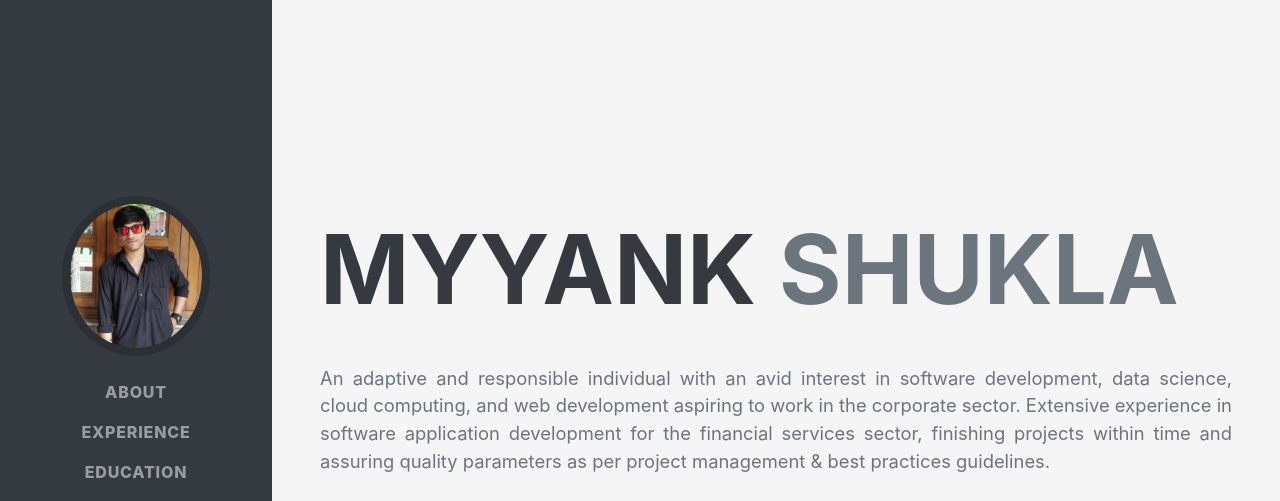
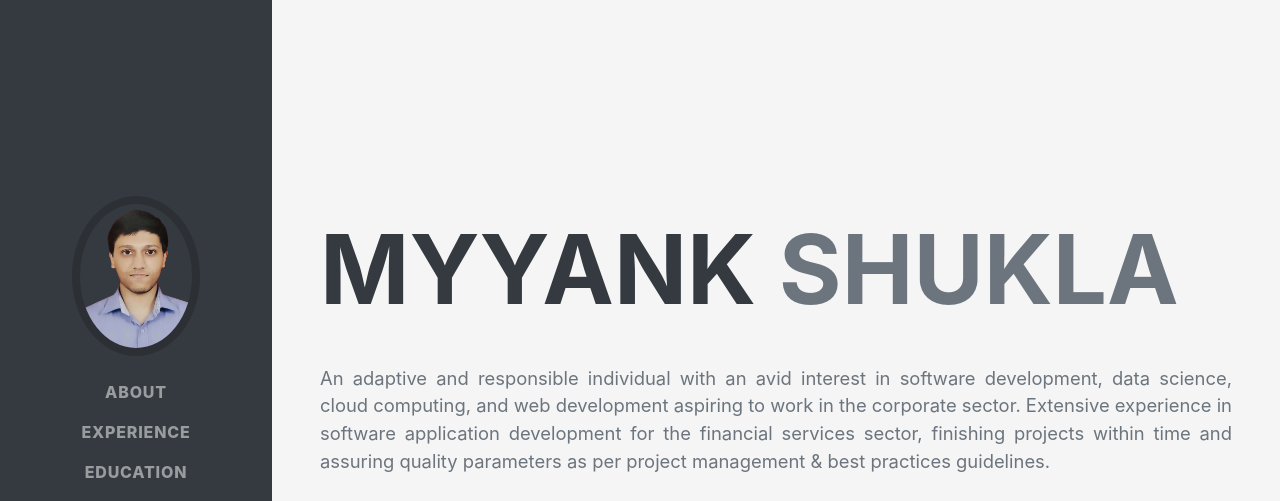
Before and after one commit to Myyank/Website, a plain HTML site: page index.html in a window 1280 px wide. Shown: the top 501 px of the page. Drawn offline with nearby package versions, Linux system fonts and the light colour scheme; a web font is replaced by a local one.

Commit message:
Update index.html

```diff
--- a/index.html
+++ b/index.html
@@ -25,7 +25,7 @@
         <nav class="navbar navbar-expand-lg navbar-dark bg-dark fixed-top" id="sideNav">
             <a class="navbar-brand js-scroll-trigger" href="#page-top">
                 <span class="d-block d-lg-none"></span>
-                <span class="d-none d-lg-block"><img class="img-fluid img-profile rounded-circle mx-auto mb-2" src="assets/img/pic.png" alt="" /></span>
+                <span class="d-none d-lg-block"><img class="img-fluid img-profile rounded-circle mx-auto mb-2" src="assets/img/Profile_pic.png" alt="" /></span>
             </a>
             <button class="navbar-toggler" type="button" data-toggle="collapse" data-target="#navbarSupportedContent" aria-controls="navbarSupportedContent" aria-expanded="false" aria-label="Toggle navigation"><span class="navbar-toggler-icon"></span></button>
             <div class="collapse navbar-collapse" id="navbarSupportedContent">
```
